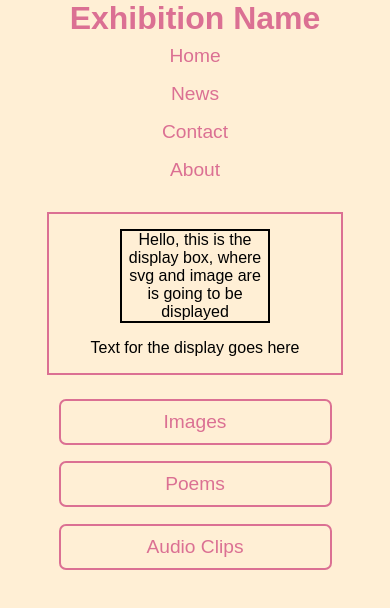
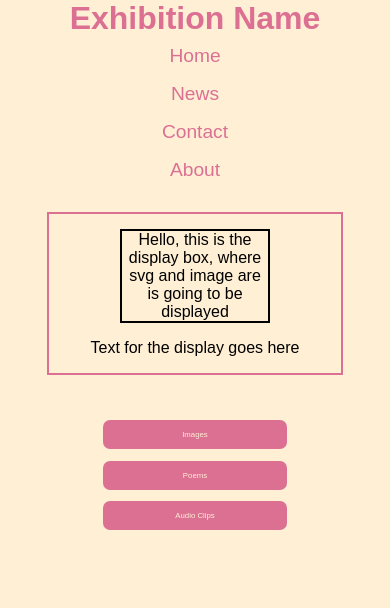
Before and after one commit to IT2810/it2810-webutvikling-h18-prosjekt-2-gruppe--38, a React (Create React App) app: page / in a window 390 px wide. Shown: the top 608 px of the page. Built offline with nearby package versions, Linux system fonts and the light colour scheme; a web font is replaced by a local one.

Commit message:
Revert "Fixed responsiveness and gave state to Dropdown"
This reverts commit 037b1624c91293af8018a7dff5b255fdbb3dc63c.

```diff
--- a/src/Components/Display.js
+++ b/src/Components/Display.js
@@ -9,7 +9,7 @@ const Box = styled.div`
   height: auto;
   margin: auto;
   margin-top: 6%;
-  margin-bottom: 4%;
+  margin-bottom: 10%;
   text-align: center;
 
   @media screen and (max-width: 800px) {
--- a/src/Components/Dropdown.js
+++ b/src/Components/Dropdown.js
@@ -3,20 +3,21 @@ import styled from 'styled-components'
 import PropTypes from 'prop-types'
 
 const Button = styled.div`
-  background-color: papayawhip;
-  color: palevioletred;
+  background-color: palevioletred;
+  color: papayawhip;
   padding: 10px;
-  font-size: 1.2em
-  border: 2px solid palevioletred;
+  font-size: 1vw;
+  border: none;
   border-radius: 7px;
+
+  @media screen and (max-width: 800px) {
+    font-size: 2vw;
+  }
 `
 
 const Content = styled.div`
   display: none;
-  position: relative;
-  width: inherit;
-  padding: 0;
-  margin: 0;
+  position: absolute;
   background-color: #f1f1f1;
   box-shadow: 0px 8px 16px 0px rgba(0,0,0,0.2);
   z-index: 1;
@@ -27,8 +28,6 @@ const Container = styled.div`
   flex: 0 1 auto;
   flex-grow: 1;
   margin: 3%;
-  height: auto;
-  width: inherit;
 
   &:hover {
     ${Content} {
@@ -36,13 +35,8 @@ const Container = styled.div`
     }
 
     ${Button} {
-      background-color: palevioletred;
-      color: papayawhip;
+      background-color: #3e8e41;
     }
-  }
-
-  @media screen and (max-width: 700px) {
-    margin: 3% 0 3% 0;
   }
 `
 
@@ -57,33 +51,9 @@ const Element = styled.a`
   }
 `
 export default class Dropdown extends Component {
-  constructor (props) {
-    super(props)
-    this.state = { selected: '' }
-  }
-
-  handleClick (e) {
-    this.setState({ selected: e.target.innerHTML })
-    let xs = document.getElementsByClassName('selectors')
-    for (let x of xs) {
-      x.style.backgroundColor = '#f1f1f1'
-    }
-    // console.log(xs.style.)
-
-    e.target.style.backgroundColor = 'palevioletred'
-  }
-
   loadDropdownElements () {
     return this.props.elements.map((name) => {
-      return (
-        <Element
-          className="selectors"
-          onClick={(e) => this.handleClick(e)}
-          href="#"
-          key={name}>
-          {name}
-        </Element>
-      )
+      return <Element href="#" key={name}>{name}</Element>
     })
   }
   render () {
--- a/src/Components/MediaSelector.js
+++ b/src/Components/MediaSelector.js
@@ -9,7 +9,7 @@ const Wrapper = styled.div`
   flex-direction: row;
   justify-content: space-between;
   width: 100%;
-  padding: 0 30% 0 30%;
+  padding: 0 35% 0 35%;
   margin: auto;
   height: auto;
   text-align: center;
@@ -17,10 +17,10 @@ const Wrapper = styled.div`
 
   @media screen and (max-width: 700px) {
       flex-direction: column;
-      padding: 0 15% 0 15%;
+      padding: 0 10% 0 10%;
     }
 
-  @media screen and (min-width: 701px) and (max-width: 1200px) {
+  @media screen and (max-width: 1200px) {
     padding: 0 25% 0 25%;
   }
 `
--- a/src/Components/NavBar.js
+++ b/src/Components/NavBar.js
@@ -14,7 +14,7 @@ const NavList = styled.ul`
     padding: 0;
     overflow: hidden;
     background-color: papayawhip;
-    font-size: 1.2em;
+    font-size: 1.2em
 
     @media screen and (max-width: 500px) {
       flex-direction: column;
```
